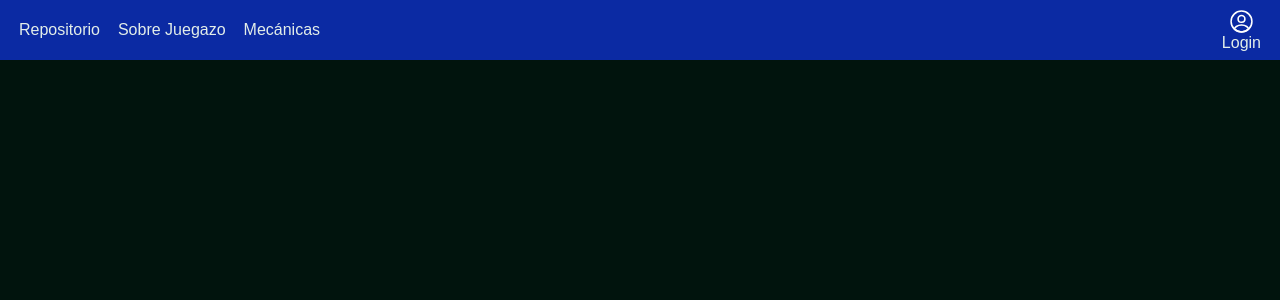
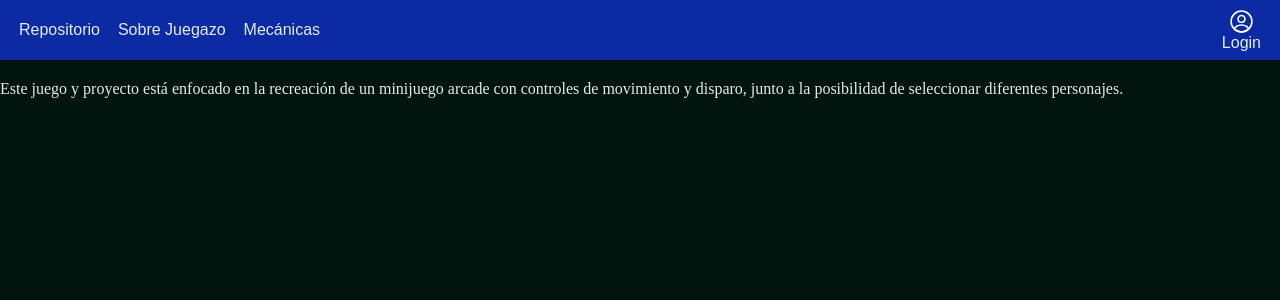
Before and after one commit to rbncode/Juegazo-Wiki, a Vue app: page /about in a window 1280 px wide. Before the commit this address had no page. Shown: the top 300 px of the page. Built offline with nearby package versions, Linux system fonts and the light colour scheme.

Commit message:
Agrega info

```diff
--- a/src/router/index.js
+++ b/src/router/index.js
@@ -39,17 +39,28 @@ const router = createRouter({
       name: "game",
       component: () => import("@/views/GameView.vue"),
     },
+    {
+      path: "/about",
+      name: "about",
+      component: () => import("@/views/AboutView.vue"),
+    },
   ],
 });
 
 router.beforeEach((to, from, next) => {
-  const publicPages = ['/login', '/registro', '/repositorio', '/mechanics', '/about']; // Rutas que no requieren autenticación
+  const publicPages = [
+    "/login",
+    "/registro",
+    "/repositorio",
+    "/mechanics",
+    "/about",
+  ]; // Rutas que no requieren autenticación
   const authRequired = !publicPages.includes(to.path); // Requiere autenticación si la página no está en publicPages
-  const loggedIn = localStorage.getItem('user'); // Verificar si hay un usuario autenticado
+  const loggedIn = localStorage.getItem("user"); // Verificar si hay un usuario autenticado
 
   if (authRequired && !loggedIn) {
     // Si se requiere autenticación y no hay usuario autenticado, redirigir al login
-    return next('/login');
+    return next("/login");
   }
 
   next(); // Continuar si el usuario está autenticado o la ruta es pública
--- a/src/views/AboutView.vue
+++ b/src/views/AboutView.vue
@@ -1,13 +1,11 @@
-<script>
-import Juegazo from '../components/Juegazo.vue';
-import Selector from '../components/Selector.vue'
-</script>
+<script></script>
 
 <template>
   <div class="about">
-    <Selector/>
+    Este juego y proyecto está enfocado en la recreación de un minijuego arcade
+    con controles de movimiento y disparo, junto a la posibilidad de seleccionar
+    diferentes personajes.
   </div>
 </template>
 
-<style>
-</style>
+<style></style>
```
